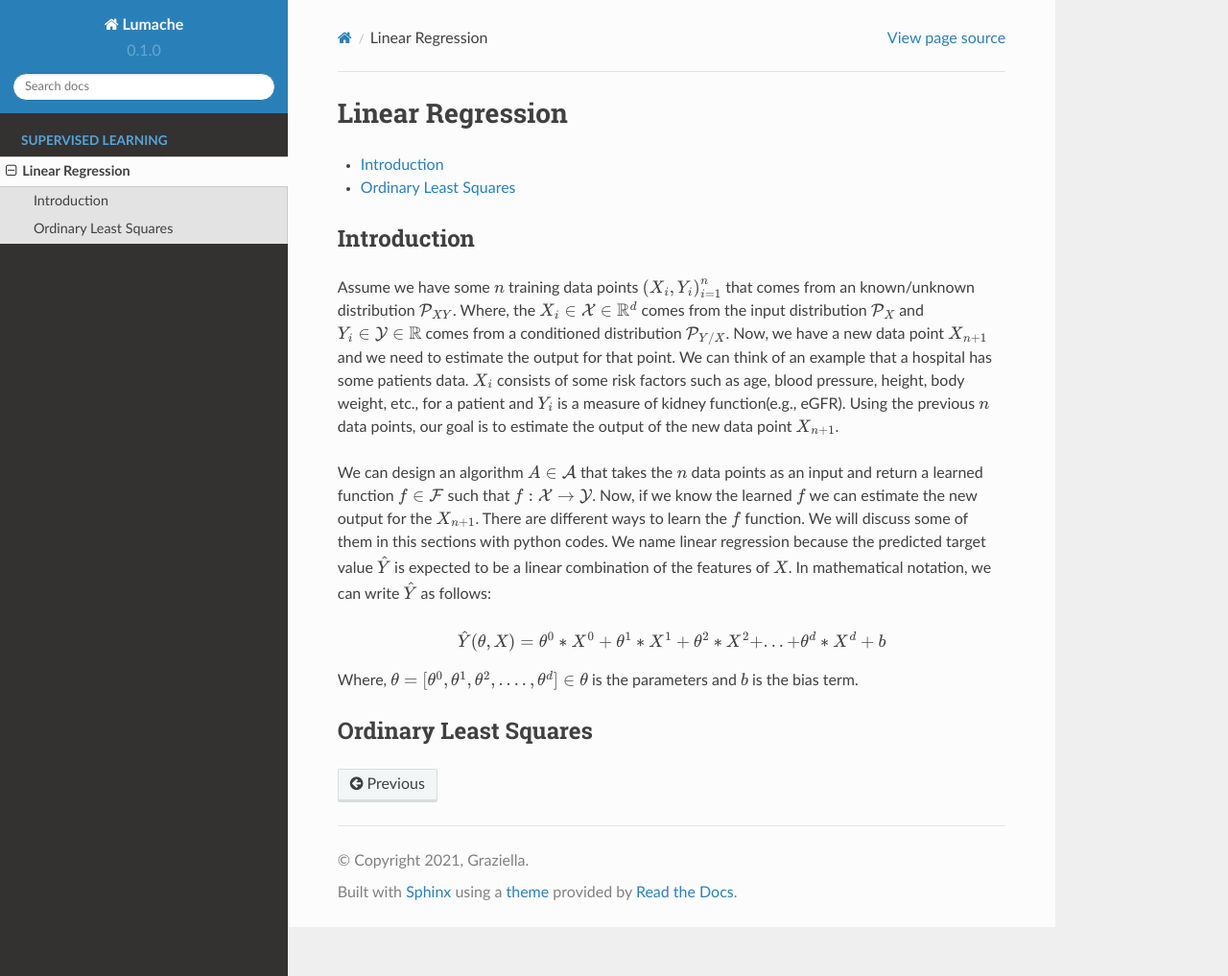
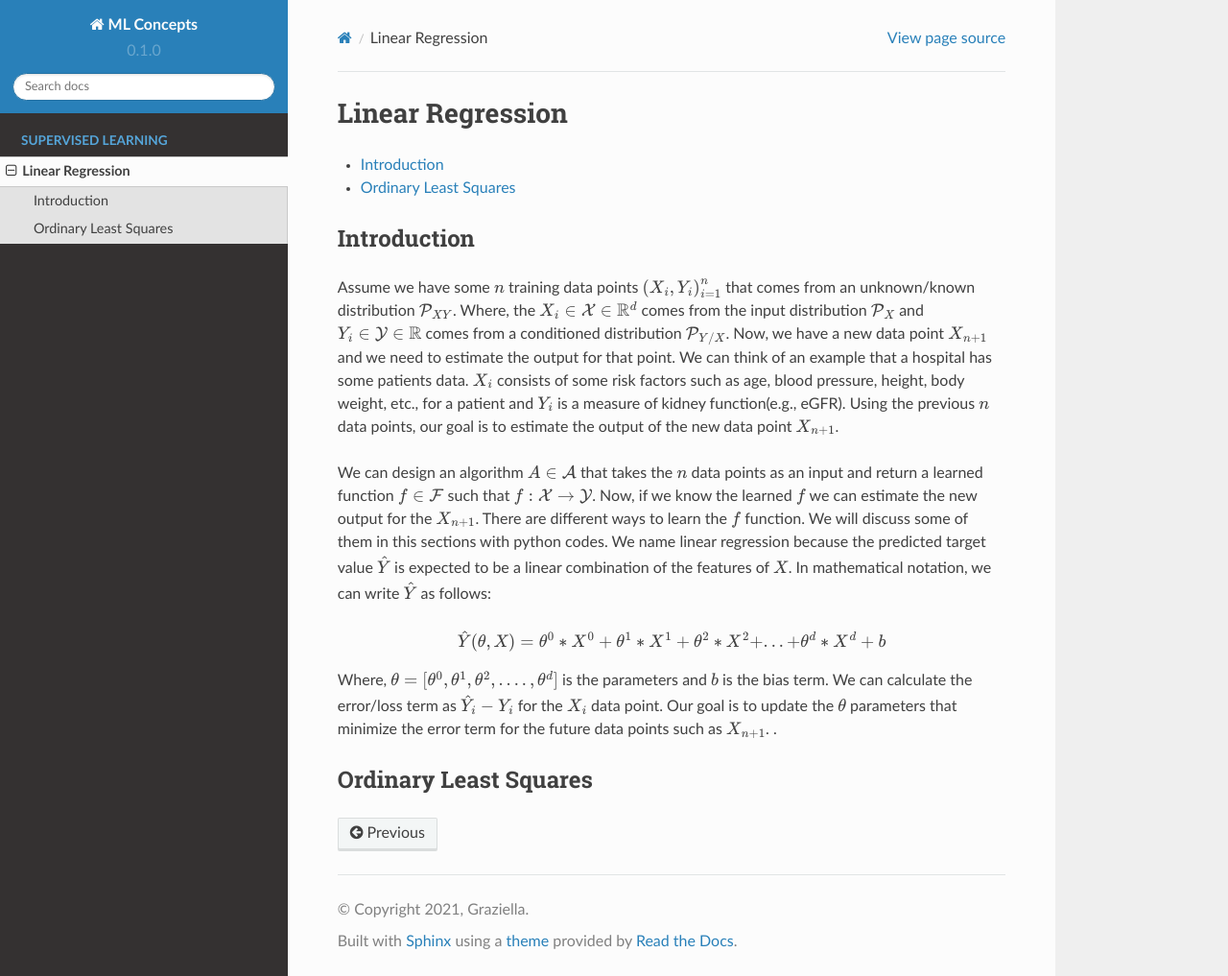
Before and after one commit to ghoshsubh/ML-project, a Sphinx documentation site: the page built from docs/source/Linear_regression.rst, in a window 1280 px wide and 1017 px high. Shown: the whole window at 96% size. Built offline with Sphinx 7.4.7 and the Read the Docs theme 2.0.0, drawn with Linux system fonts in a browser that asks for light colours.

Commit message:
update the index rst

```diff
--- a/docs/source/Linear_regression.rst
+++ b/docs/source/Linear_regression.rst
@@ -12,7 +12,7 @@ Linear Regression
 Introduction
 ============
 
-Assume we have some :math:`n` training data points :math:`{(X_i, Y_i)}_{i = 1}^{n}` that comes from an known/unknown distribution :math:`\mathcal{P}_{XY}`. Where, the :math:`X_i \in \mathcal{X} \in \mathbb{R}^d`
+Assume we have some :math:`n` training data points :math:`{(X_i, Y_i)}_{i = 1}^{n}` that comes from an unknown/known distribution :math:`\mathcal{P}_{XY}`. Where, the :math:`X_i \in \mathcal{X} \in \mathbb{R}^d`
 comes from the input distribution :math:`\mathcal{P}_{X}` and :math:`Y_i \in \mathcal{Y} \in \mathbb{R}` comes from a conditioned distribution :math:`\mathcal{P}_{Y/X}`. Now, we have a new data point :math:`X_{n+1}` and
 we need to estimate the output for that point. We can think of an example that a hospital has some patients data. :math:`X_i` consists of some risk factors such as age, blood pressure, height, body weight, etc., for a patient and
 :math:`Y_i` is a measure of kidney function(e.g., eGFR). Using the previous :math:`n` data points, our goal is to estimate the output of the new data point :math:`X_{n+1}`.
@@ -25,7 +25,9 @@ expected to be a linear combination of the features of :math:`X`. In mathematica
 
   \hat{Y}(\theta, X) = \theta^{0} * X^0 + \theta^{1}*X^1 + \theta^{2} * X^2 +...+ \theta^{d} * X^d + b
 
-Where, :math:`\theta = [\theta^0, \theta^1, \theta^2, ...., \theta^d] \in \mathcal{\theta}` is the parameters  and :math:`b` is the bias term.
+Where, :math:`\theta = [\theta^0, \theta^1, \theta^2, ...., \theta^d]` is the parameters  and :math:`b` is the bias term. We can calculate the error/loss term as :math:`\hat{Y}_i - Y_i` for the :math:`X_i` data point.
+Our goal is to update the :math:`\theta` parameters that minimize the error term for the future data points such as :math:`X_{n+1}`.
+.
 
 Ordinary Least Squares
 ======================
--- a/docs/source/conf.py
+++ b/docs/source/conf.py
@@ -2,7 +2,7 @@
 
 # -- Project information
 
-project = 'Lumache'
+project = 'ML Concepts'
 copyright = '2021, Graziella'
 author = 'Graziella'
 
--- a/pyproject.toml
+++ b/pyproject.toml
@@ -3,6 +3,6 @@ requires = ["flit_core >=3.2,<4"]
 build-backend = "flit_core.buildapi"
 
 [project]
-name = "lumache"
-authors = [{name = "Graziella", email = "graziella@lumache"}]
+name = "ML Concepts"
+authors = [{name = "Subhankar Ghosh", email = "ghosh.ishw@gmail.com"}]
 dynamic = ["version", "description"]
```
